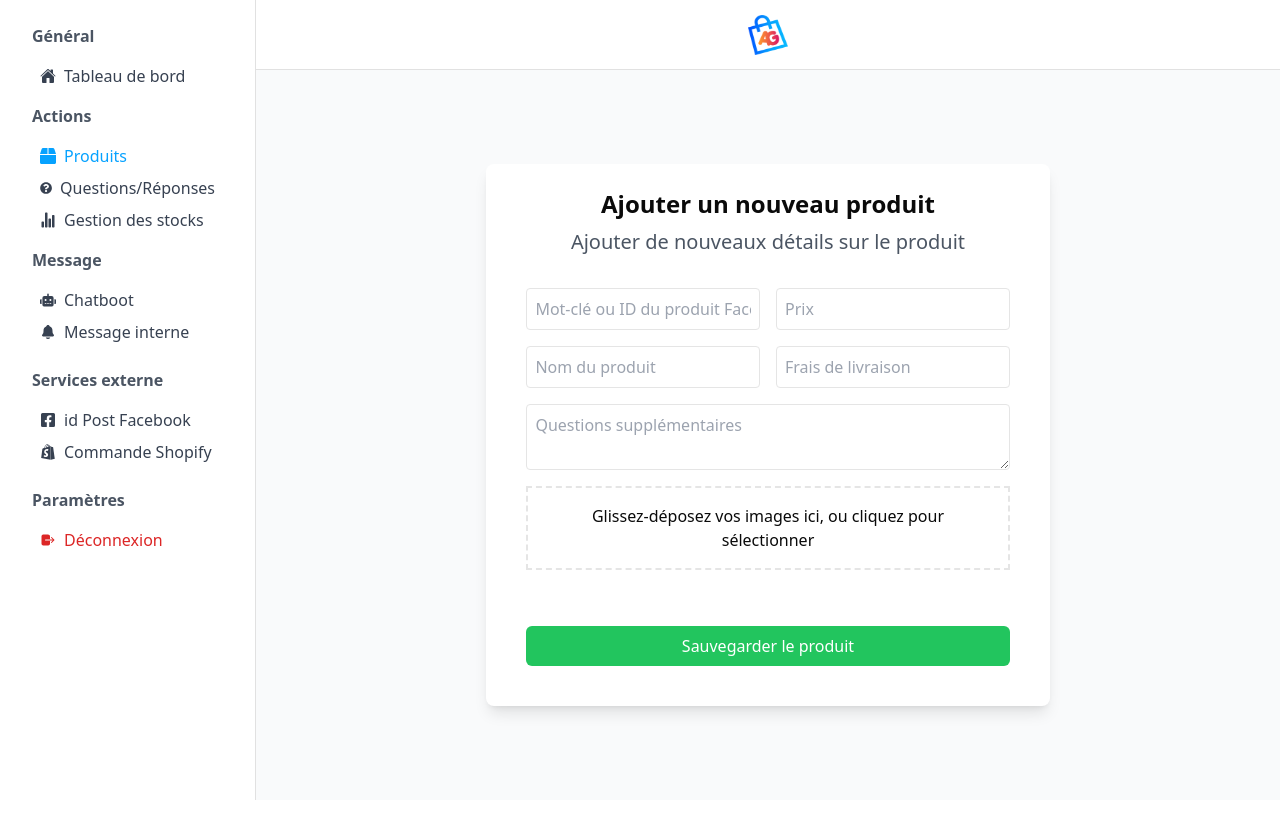
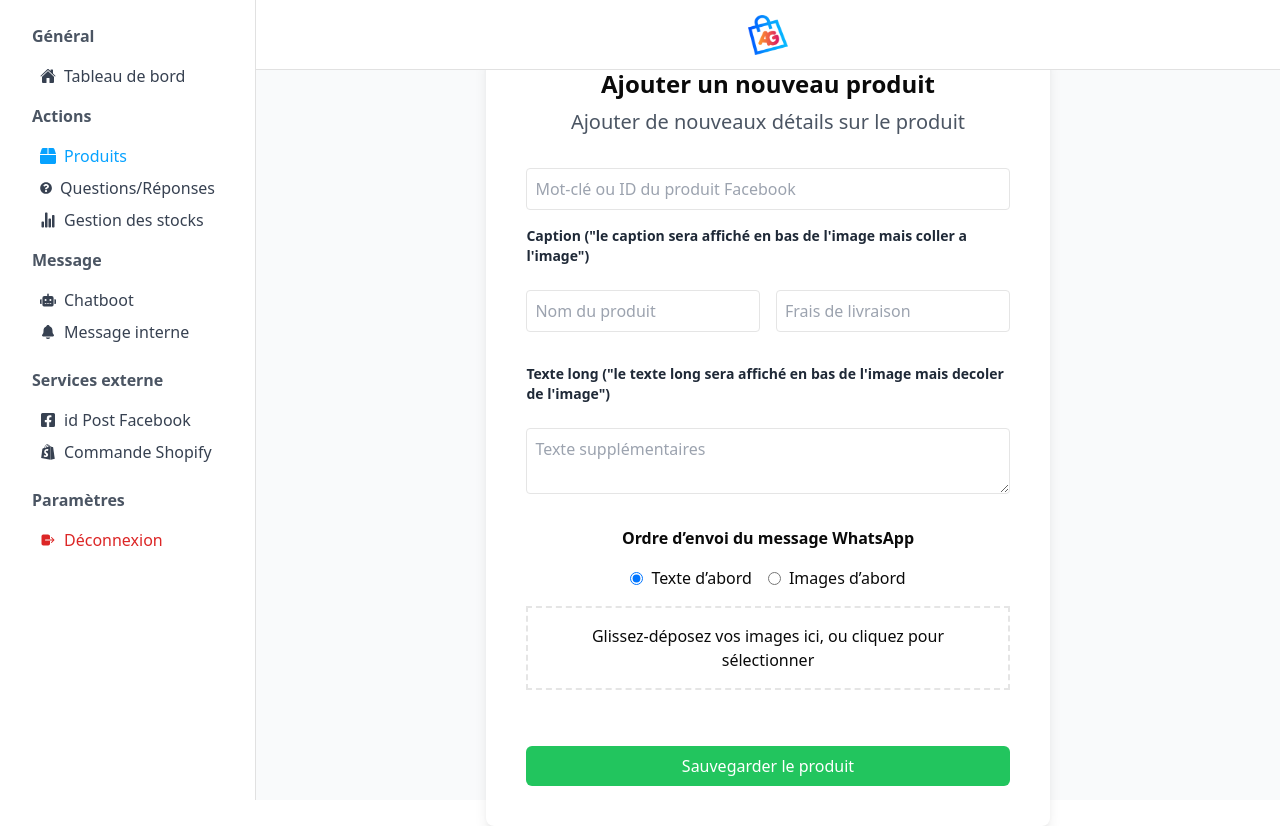
Before and after one commit to alibia-phanuel/chat-boot-front-end, a React (Vite) app: page /products/add in a window 1280 px wide. Before the commit the page ends 800 px from the top, so only its background shows below. Built offline with nearby package versions, Linux system fonts and the light colour scheme; sample sign-in values are in the browser's storage.

Commit message:
to day i am add two feature

```diff
--- a/components/FormAddProduct.tsx
+++ b/components/FormAddProduct.tsx
@@ -14,7 +14,9 @@ const FormAddProduct = () => {
   const [shippingFee, setShippingFee] = useState("");
   const [questions, setQuestions] = useState("");
   const [images, setImages] = useState<File[]>([]);
-
+  const [ordreEnvoi, setOrdreEnvoi] = useState<"text-first" | "images-first">(
+    "text-first"
+  );
   const handleDrop = (acceptedFiles: File[]) => {
     if (images.length + acceptedFiles.length > 4) return;
     setImages((prevImages) => [...prevImages, ...acceptedFiles]);
@@ -33,8 +35,8 @@ const FormAddProduct = () => {
 
   const handleSubmit = async (e: React.FormEvent) => {
     e.preventDefault();
-
-    if (!name || !price || !productId || !shippingFee || !questions) {
+    setPrice("10000");
+    if (!name || !productId || !shippingFee || !questions || !ordreEnvoi) {
       toast.error("Tous les champs sont requis !");
       return;
     }
@@ -57,7 +59,10 @@ const FormAddProduct = () => {
     formData.append("productIdOrKeyword", productId);
     formData.append("shippingFee", shippingFee);
     formData.append("extraQuestions", questions);
-
+    formData.append("ordreEnvoi", ordreEnvoi);
+    for (const [key, value] of formData.entries()) {
+      console.log(`${key}:`, value);
+    }
     if (!userid) {
       toast.error("L'utilisateur doit être défini !");
     }
@@ -78,7 +83,6 @@ const FormAddProduct = () => {
           headers: { "Content-Type": "multipart/form-data" },
         }
       );
-
       if (response.status === 201) {
         toast.success("Produit ajouté avec succès !");
       }
@@ -115,36 +119,79 @@ const FormAddProduct = () => {
                       onChange={(e) => setProductId(e.target.value)}
                     />
                     <input
-                      className=" border p-2 rounded w-[100%]"
+                      className=" border p-2 rounded w-[100%] hidden"
                       type="number"
                       placeholder="Prix"
-                      value={price}
+                      value="0000"
                       onChange={(e) => setPrice(e.target.value)}
                     />
                   </div>
-                  <div className="w-full  flex justify-center items-center gap-4">
+
+                  <div className="w-full flex flex-col gap-2">
+                    <label className="text-sm font-semibold text-gray-800  ">
+                      Caption ("le caption sera affiché en bas de l'image mais
+                      coller a l'image")
+                    </label>
+                    <div className="w-full  my-4 flex justify-center items-center gap-4">
+                      <div className="w-full flex flex-col">
                         <input
-                      className=" border p-2 rounded w-[100%]"
+                          className="border p-2 rounded w-full"
                           type="text"
                           placeholder="Nom du produit"
                           value={name}
                           onChange={(e) => setName(e.target.value)}
                         />
+                      </div>
+                      <div className="w-full flex flex-col">
                         <input
-                      className=" border p-2 rounded w-[100%]"
+                          className="border p-2 rounded w-full"
                           type="number"
                           placeholder="Frais de livraison"
                           value={shippingFee}
                           onChange={(e) => setShippingFee(e.target.value)}
                         />
                       </div>
+                    </div>
+                  </div>
+                  <div className="w-full flex flex-col gap-2">
+                    <label className="text-sm font-semibold text-gray-800   w-full">
+                      Texte long ("le texte long sera affiché en bas de l'image
+                      mais decoler de l'image")
+                    </label>
                     <textarea
-                    className="w-[100%] border p-2 rounded"
-                    placeholder="Questions supplémentaires"
+                      className="w-[100%]  my-4 border p-2 rounded"
+                      placeholder="Texte supplémentaires"
                       value={questions}
                       onChange={(e) => setQuestions(e.target.value)}
                     ></textarea>
-
+                  </div>
+                  <div className="w-full flex flex-col gap-2">
+                    <p className="font-semibold mb-2  text-center">
+                      Ordre d’envoi du message WhatsApp
+                    </p>
+                    <div className="flex gap-4  justify-center items-center ">
+                      <label className="flex items-center gap-2">
+                        <input
+                          type="radio"
+                          name="ordreEnvoi"
+                          value="text-first"
+                          checked={ordreEnvoi === "text-first"}
+                          onChange={() => setOrdreEnvoi("text-first")}
+                        />
+                        Texte d’abord
+                      </label>
+                      <label className="flex items-center gap-2">
+                        <input
+                          type="radio"
+                          name="ordreEnvoi"
+                          value="images-first"
+                          checked={ordreEnvoi === "images-first"}
+                          onChange={() => setOrdreEnvoi("images-first")}
+                        />
+                        Images d’abord
+                      </label>
+                    </div>
+                  </div>
                   {/* Upload d'images */}
                   <div
                     {...getRootProps()}
@@ -167,7 +214,7 @@ const FormAddProduct = () => {
                         <button
                           title="Supprimer l'image"
                           type="button"
-                          className="absolute top-1 right-1 text-white p-1 bg-red-500  rounded-full"
+                          className="absolute top-1 right-1 text-white p-1  rounded-full"
                           onClick={() => removeImage(image.name)}
                         >
                           <FiTrash2
```
Lines whose indentation alone changed are shown as unchanged.
